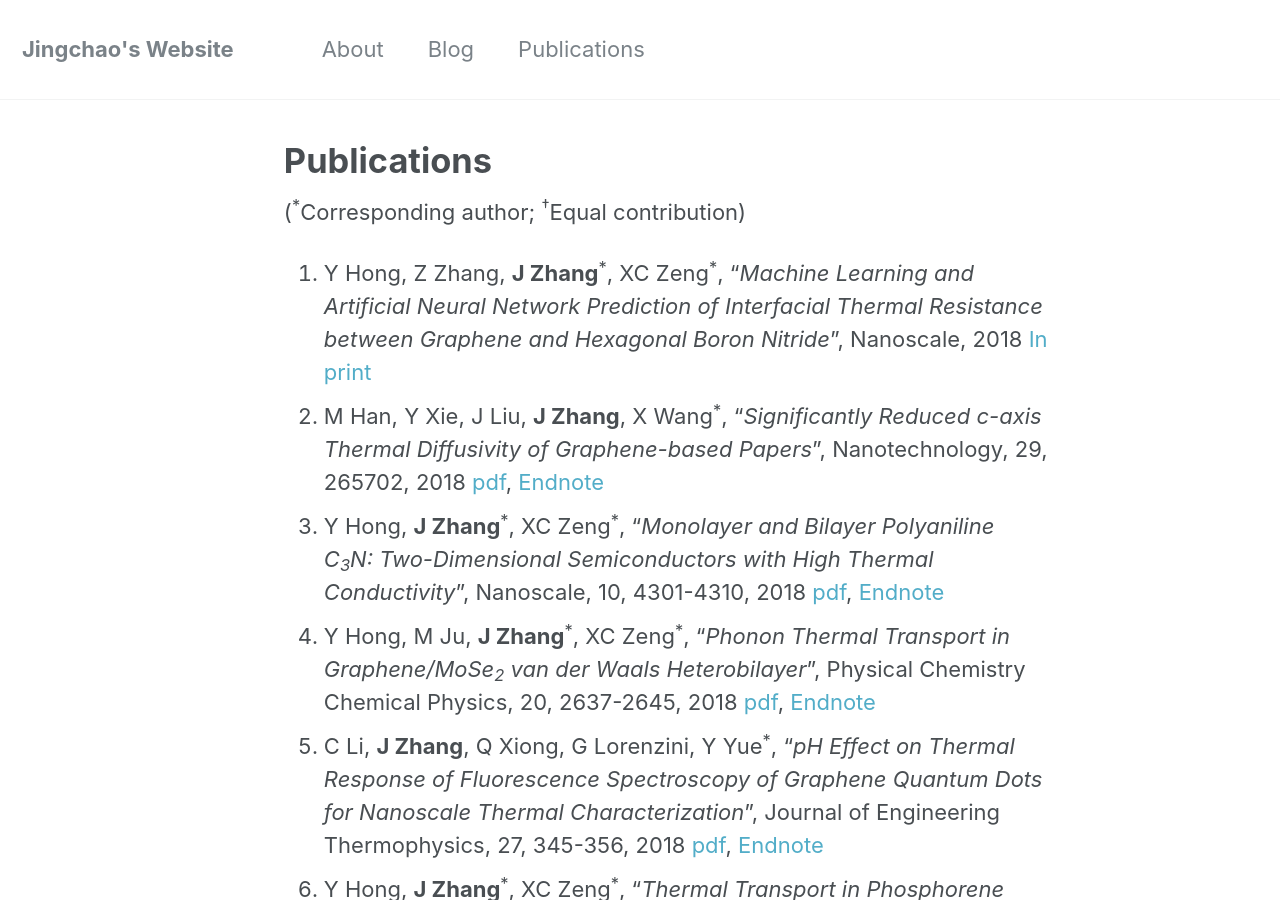
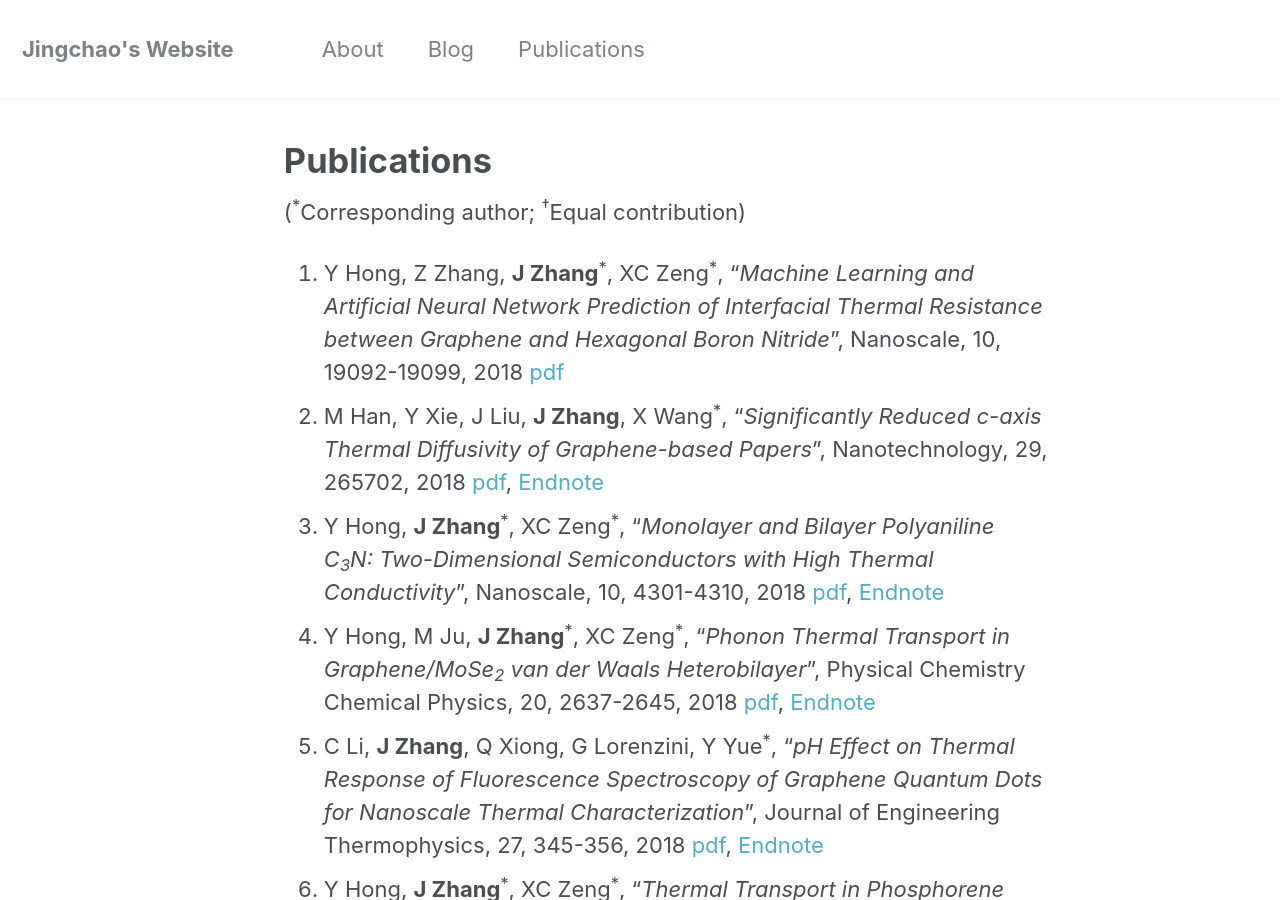
Before and after one commit to JingchaoZhang/JingchaoZhang.github.io, a Jekyll site: the page built from _pages/publications.md, in a window 1280 px wide and 900 px high. Built offline with Jekyll 4.4.1, drawn with Linux system fonts in a browser that asks for light colours.

Commit message:
Update publications.md

```diff
--- a/_pages/publications.md
+++ b/_pages/publications.md
@@ -7,7 +7,7 @@ author_profile: false
 
 (<sup>\*</sup>Corresponding author; <sup>†</sup>Equal contribution)
 
-1. Y Hong, Z Zhang, **J Zhang**<sup>\*</sup>, XC Zeng<sup>\*</sup>, "_Machine Learning and Artificial Neural Network Prediction of Interfacial Thermal Resistance between Graphene and Hexagonal Boron Nitride_", Nanoscale, 2018 [In print](https://pubs.rsc.org/en/content/articlelanding/2018/nr/c8nr05703f#!divAbstract)
+1. Y Hong, Z Zhang, **J Zhang**<sup>\*</sup>, XC Zeng<sup>\*</sup>, "_Machine Learning and Artificial Neural Network Prediction of Interfacial Thermal Resistance between Graphene and Hexagonal Boron Nitride_", Nanoscale, 10, 19092-19099, 2018 [pdf](https://pubs.rsc.org/en/content/articlelanding/2018/nr/c8nr05703f#!divAbstract)
 1. M Han, Y Xie, J Liu, **J Zhang**, X Wang<sup>\*</sup>, "_Significantly Reduced c-axis Thermal Diffusivity of Graphene-based Papers_", Nanotechnology, 29, 265702, 2018 [pdf](https://drive.google.com/file/d/12vrbAVAE5yhElxyaysbJXoMcDQT0xEQ_/view?usp=sharing), [Endnote](https://drive.google.com/uc?export=download&id=1Ouoij_GYguDGWXZuTTO84psoiOwbHc_T)
 1. Y Hong, **J Zhang**<sup>\*</sup>, XC Zeng<sup>\*</sup>, "_Monolayer and Bilayer Polyaniline C<sub>3</sub>N: Two-Dimensional Semiconductors with High Thermal Conductivity_", Nanoscale, 10, 4301-4310, 2018 [pdf](https://drive.google.com/file/d/1sECnbFaP6Q1bmvQS4k0AjIOJqxok746I/view?usp=sharing), [Endnote](https://drive.google.com/uc?export=download&id=1jf9Iogo4rfKyCTQ59URn5FTgJBhz5HKs)
 1. Y Hong, M Ju, **J Zhang**<sup>\*</sup>, XC Zeng<sup>\*</sup>, "_Phonon Thermal Transport in Graphene/MoSe<sub>2</sub> van der Waals Heterobilayer_", Physical Chemistry Chemical Physics, 20, 2637-2645, 2018 [pdf](https://drive.google.com/file/d/1k5u2lq0edLLrHe_thXeGPViDP6baNOrH/view?usp=sharing), [Endnote](https://drive.google.com/uc?export=download&id=1ZJy2oPJVW0wXyWCvhVaUJGBgGGVWsfaS)
```
